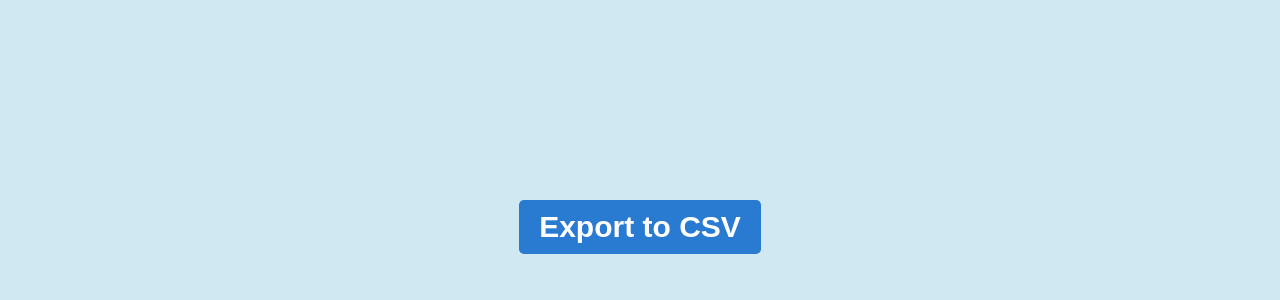
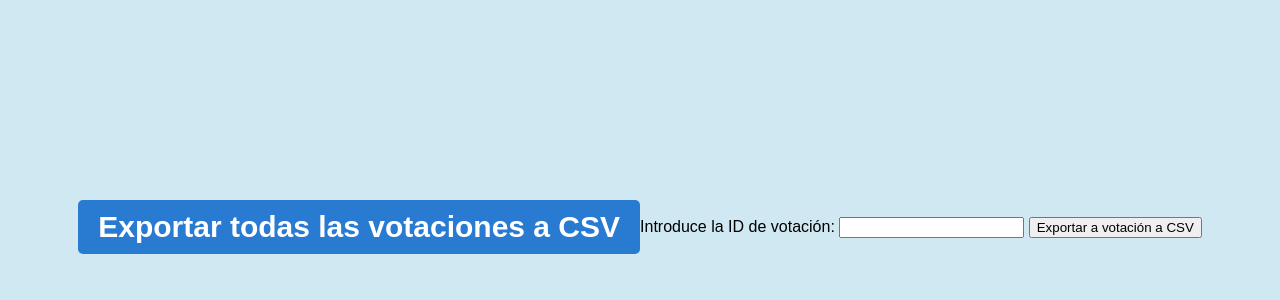
Before and after one commit to 3ralon/decide-single-zambrano, a Django app: page /census/descargar-csv/ in a window 1280 px wide. Shown: the part 173-473 px from the top of the page. Run offline with Django 3.2, Linux system fonts and the light colour scheme.

Commit message:
Fix: Adición de funcionalidad de exportar el censo por votación según su id

```diff
--- a/decide/census/templates/export_csv.html
+++ b/decide/census/templates/export_csv.html
@@ -37,7 +37,15 @@
     </style>
 </head>
 <body>
-    <a href="{% url 'export-to-csv' %}">Export to CSV</a>
+
+    <a href="{% url 'export-all-census' %}" class="elemento-bloque">Exportar todas las votaciones a CSV</a>
+    <form action="{% url 'export-to-csv' %}" method="GET" class="elemento-bloque">
+        <label for="voting_id">Introduce la ID de votación:</label>
+        <input type="number" id="voting_id" name="voting_id" required>
+        <input type="submit" value="Exportar a votación a CSV">
+    </form>
+
     <div class="top-right">DECIDE</div>
+
 </body>
 </html>
--- a/decide/census/urls.py
+++ b/decide/census/urls.py
@@ -6,5 +6,8 @@ urlpatterns = [
     path('', views.CensusCreate.as_view(), name='census_create'),
     path('<int:voting_id>/', views.CensusDetail.as_view(), name='census_detail'),
     path('descargar-csv/', views.CensusExportationToCSV.export_page, name='export_page'),
-    path('export-to-csv/', views.CensusExportationToCSV.export_to_csv, name='export-to-csv')
+    path('export-voting-to-csv/<int:voting_id>/', views.CensusExportationToCSV.export_voting_to_csv, name='export-voting-to-csv'),
+    path('export-all-census/', views.CensusExportationToCSV.export_all_census, name='export-all-census'),
+    path('export-to-csv/', views.CensusExportationToCSV.export_to_csv, name='export-to-csv'),
+
 ]
--- a/decide/census/views.py
+++ b/decide/census/views.py
@@ -21,11 +21,49 @@ from django.shortcuts import render, get_object_or_404
 
 class CensusExportationToCSV():
 
+    def export_voting_to_csv(request, voting_id):
+        census = Census.objects.filter(voting_id=voting_id)
+        response = HttpResponse(
+            content_type='text/csv',
+            headers={
+                "Content-Disposition": 'attachment; filename="censo.csv"'
+                }
+        )
+        writer = csv.writer(response)
+        writer.writerow(['Voting', 'Voter'])
+        for profile in census:
+            writer.writerow([profile.voting_id, profile.voter_id])
+        return response
+
     def export_to_csv(request):
+        if request.method == 'GET':
+            voting_id = request.GET.get('voting_id')
+            if voting_id is not None:
+                census = Census.objects.filter(voting_id=voting_id)
+                response = HttpResponse(
+                    content_type='text/csv',
+                    headers={
+                        "Content-Disposition": 'attachment; filename="censo.csv"'
+                    }
+                )
+                writer = csv.writer(response)
+                writer.writerow(['Voting', 'Voter'])
+                for profile in census:
+                    writer.writerow([profile.voting_id, profile.voter_id])
+                return response
+            else:
+                return HttpResponse("No se proporcionó una ID de votación válida")
+        else:
+            return HttpResponse("Método de solicitud no válido")
+
+    def export_all_census(request):
         census = Census.objects.all()
         response = HttpResponse(
             content_type = 'text/csv',
-            headers = {"Content-Disposition": 'attachment; filename="censo.csv"'})
+            headers = {
+                "Content-Disposition": 'attachment; filename="CensoCompleto.csv"'
+                }
+            )
         writer = csv.writer(response)
         writer.writerow(['Voting','Voter'])
         profile_fields = census.values_list('voting_id', 'voter_id')
```
